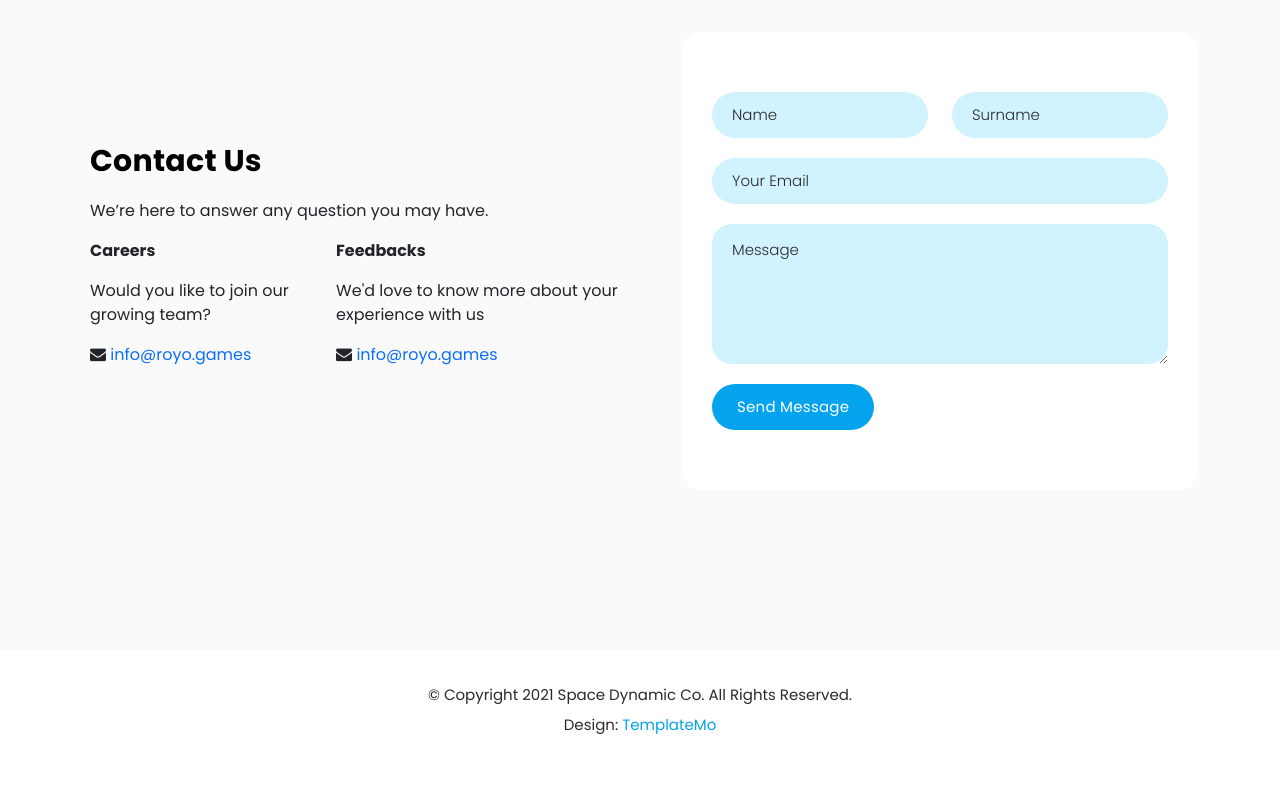
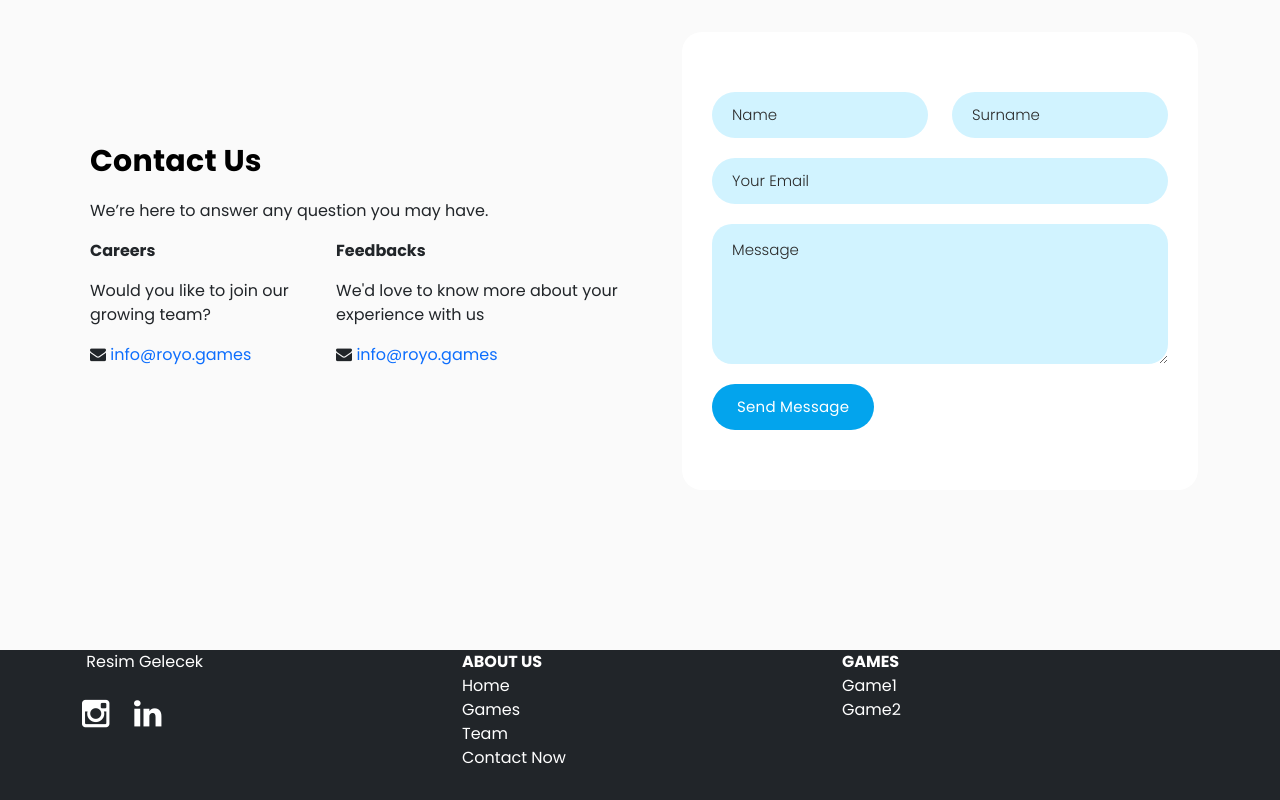
Before and after one commit to hilalarslann/RoyoGamesWeb, a plain HTML site: page index.html in a window 1280 px wide. Shown: the part 2076-2876 px from the top of the page. Drawn offline with Linux system fonts and the light colour scheme.

Commit message:
footer eklendi

```diff
--- a/assets/css/templatemo-space-dynamic.css
+++ b/assets/css/templatemo-space-dynamic.css
@@ -1201,13 +1201,13 @@ Footer Style
 ---------------------------------------------
 */
 
-footer p {
-  text-align: center;
-  margin: 30px 0px 45px 0px;
+footer{
+  color:white;
+  background-color: #212529;
 }
 
-footer p a {
-  color: #03a4ed;
+footer li a {
+  color:white;
 }
 
 /*
--- a/index.html
+++ b/index.html
@@ -58,7 +58,7 @@ https://templatemo.com/tm-562-space-dynamic
             <!-- ***** Logo End ***** -->
             <!-- ***** Menu Start ***** -->
             <ul class="nav">
-              <li class="scroll-to-section"><a href="#top" class="active">Home</a></li>
+              <li class="scroll-to-section"><a href="#home" class="active">Home</a></li>
               <li class="scroll-to-section"><a href="#games">Games</a></li>
               <li class="scroll-to-section"><a href="#portfolio">Team</a></li>
               <li class="scroll-to-section"><a href="#contact">Contact Now</a></li>
@@ -74,7 +74,7 @@ https://templatemo.com/tm-562-space-dynamic
   </header>
   <!-- ***** Header Area End ***** -->
 
-  <div class="main-banner wow fadeIn" id="top" data-wow-duration="1s" data-wow-delay="0.5s">
+  <div class="main-banner wow fadeIn" id="home" data-wow-duration="1s" data-wow-delay="0.5s">
     <div class="container">
       <div class="row">
         <div class="col-lg-12">
@@ -233,13 +233,30 @@ https://templatemo.com/tm-562-space-dynamic
   </div>
 
   <footer>
-    <div class="container">
+    <div class="container" >
       <div class="row">
-        <div class="col-lg-12 wow fadeIn" data-wow-duration="1s" data-wow-delay="0.25s">
-          <p>© Copyright 2021 Space Dynamic Co. All Rights Reserved.
-
-            <br>Design: <a rel="nofollow" href="https://templatemo.com">TemplateMo</a>
-          </p>
+        <div class="col-lg-4 col-md-4 col-sm-12" style="padding-bottom: 30px;">
+          <img src=""> Resim Gelecek
+          <br>
+          <br>
+          <i class="fa fa-instagram fa-2x" area-hidden="true"></i> &emsp;
+          <i class="fa fa-linkedin fa-2x" area-hidden="true"></i>
+        </div>
+        <div class="col-lg-4 col-md-4 col-sm-12" style="padding-bottom: 30px;">
+          <ul>
+            <li><b>ABOUT US</b></li>
+            <li><a href="#home" class="active">Home</a></li>
+            <li><a href="#games">Games</a></li>
+            <li><a href="#portfolio">Team</a></li>
+            <li><a href="#contact">Contact Now</a></li>
+          </ul>
+        </div>
+        <div class="col-lg-4 col-md-4 col-sm-12" style="padding-bottom: 30px;">
+          <ul>
+            <li><b>GAMES</b></li>
+            <li><a href="#game1" class="active">Game1</a></li>
+            <li><a href="#game2" >Game2</a></li>
+          </ul>
         </div>
       </div>
     </div>
```
